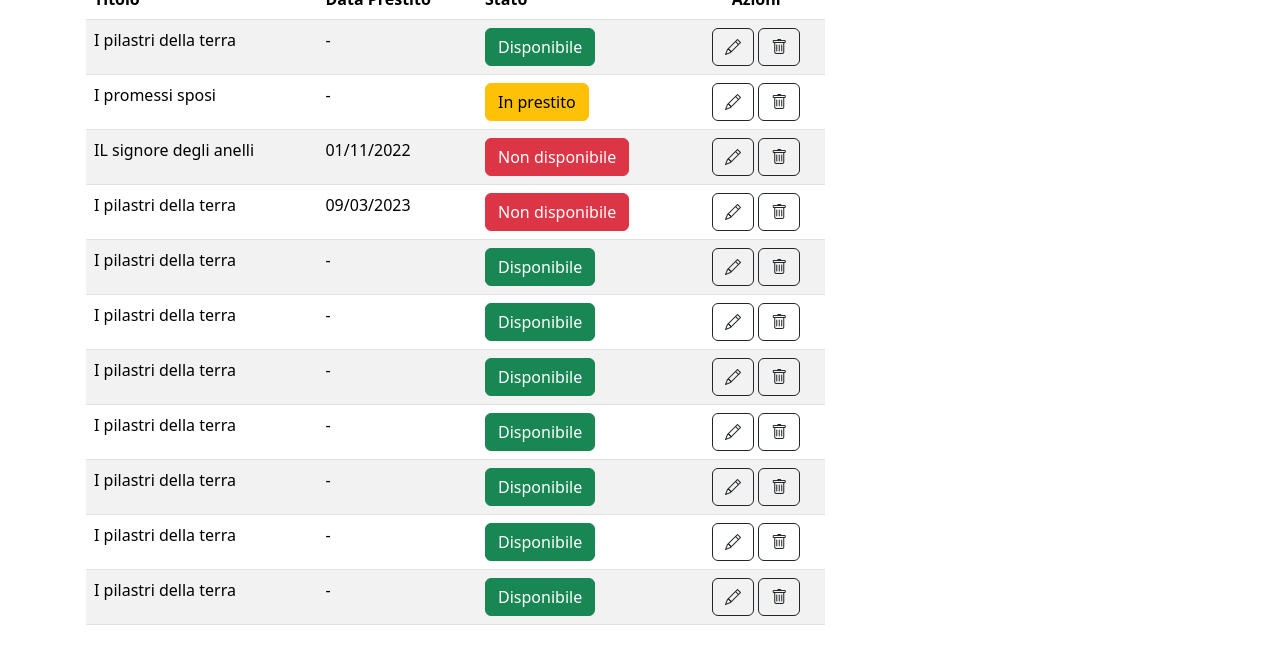
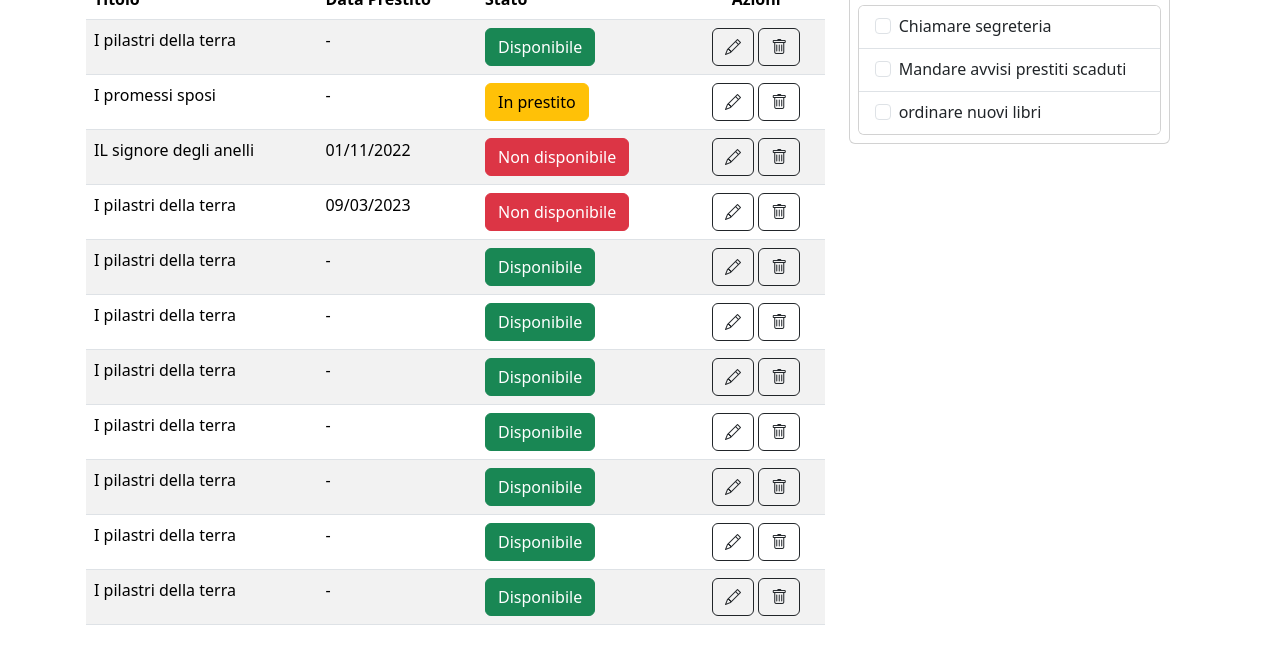
Before and after one commit to MhZ9191/html-css-bootstrap-dashboard, a plain HTML site: page index.html in a window 1280 px wide. Shown: the part 163-820 px from the top of the page. Drawn offline with nearby package versions, Linux system fonts and the light colour scheme.

Commit message:
Add Todo check-box

```diff
--- a/index.html
+++ b/index.html
@@ -306,7 +306,58 @@
             </table>
           </div>
         </div>
-        <div class="col-12 col-lg-4">HELLO</div>
+        <div class="col-12 col-lg-4">
+          <div class="px-lg-4">
+            <div class="card">
+              <div class="card-header"><h2>Todo</h2></div>
+              <div class="p-2">
+                <div class="card">
+                  <ul class="list-group list-group-flush">
+                    <li class="list-group-item">
+                      <div class="form-check">
+                        <input
+                          class="form-check-input"
+                          type="checkbox"
+                          value=""
+                          id="checkDefault"
+                        />
+                        <label class="form-check-label" for="checkDefault">
+                          Chiamare segreteria
+                        </label>
+                      </div>
+                    </li>
+                    <li class="list-group-item">
+                      <div class="form-check">
+                        <input
+                          class="form-check-input"
+                          type="checkbox"
+                          value=""
+                          id="checkDefault"
+                        />
+                        <label class="form-check-label" for="checkDefault">
+                          Mandare avvisi prestiti scaduti
+                        </label>
+                      </div>
+                    </li>
+                    <li class="list-group-item">
+                      <div class="form-check">
+                        <input
+                          class="form-check-input"
+                          type="checkbox"
+                          value=""
+                          id="checkDefault"
+                        />
+                        <label class="form-check-label" for="checkDefault">
+                          ordinare nuovi libri
+                        </label>
+                      </div>
+                    </li>
+                  </ul>
+                </div>
+              </div>
+            </div>
+          </div>
+        </div>
       </row>
     </div>
     <!-- JS BOOTSTRAP -->
```
